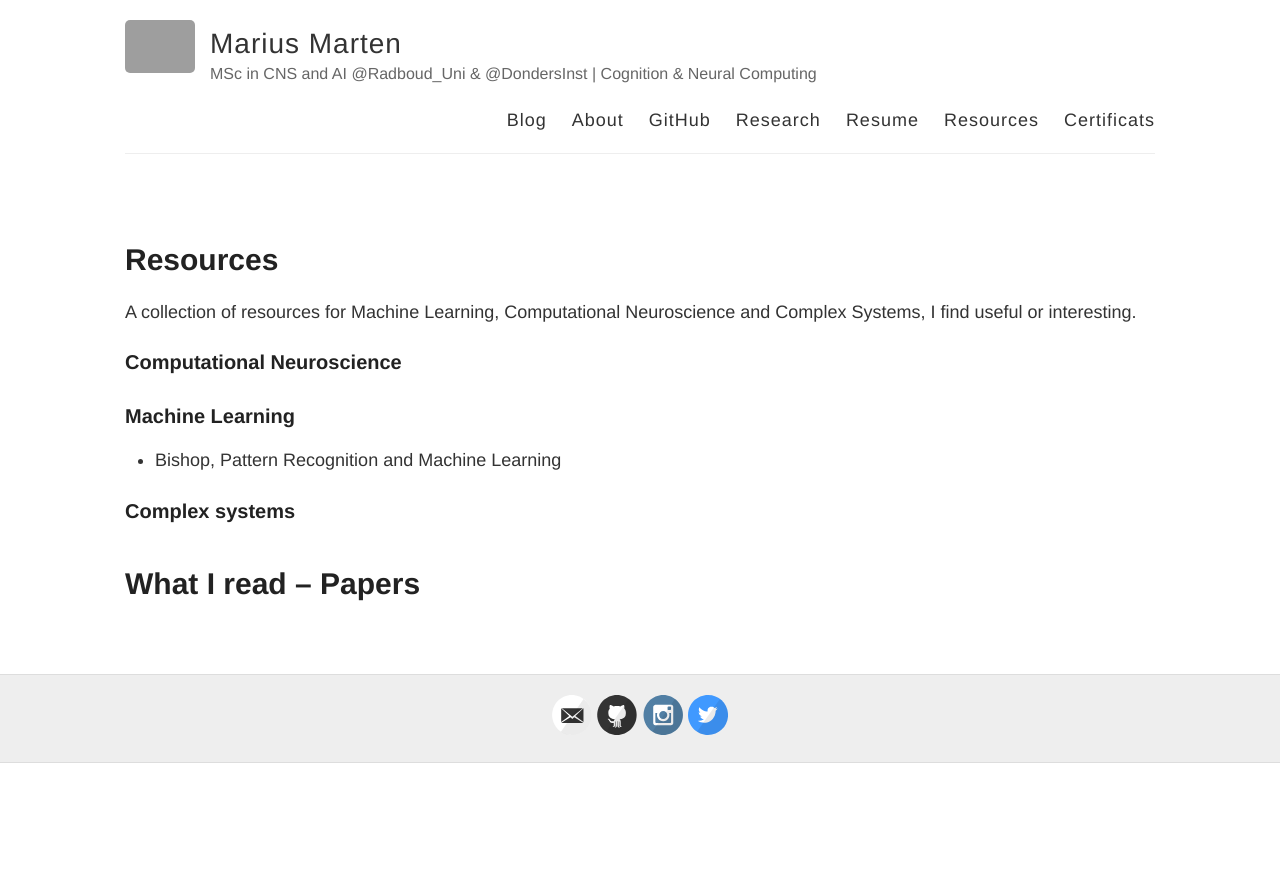
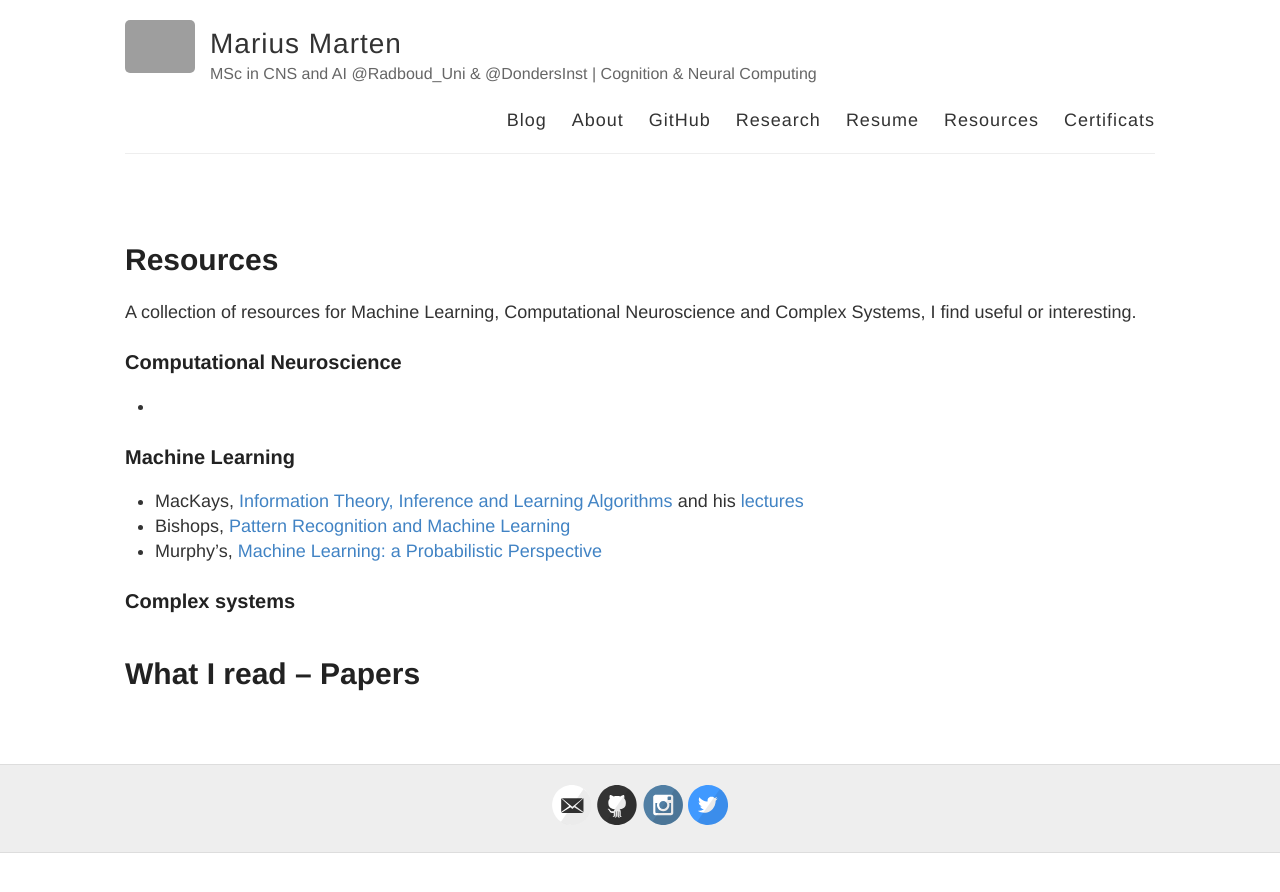
Before and after one commit to Mariusmarten/mariusmarten.github.io, a Jekyll site: the page built from resources.md, in a window 1280 px wide. Shown: the top 892 px of the page. Built offline with Jekyll 4.4.1, drawn with Linux system fonts in a browser that asks for light colours; grey boxes are pictures that could not be loaded.

Commit message:
Update resources.md

```diff
--- a/resources.md
+++ b/resources.md
@@ -8,9 +8,13 @@ A collection of resources for Machine Learning, Computational Neuroscience and C
 
 ### Computational Neuroscience
 
+-
 
 ### Machine Learning
-- Bishop, Pattern Recognition and Machine Learning
+- MacKays, [Information Theory, Inference and Learning Algorithms](https://www.inference.org.uk/itprnn/book.pdf) and his [lectures](https://www.youtube.com/playlist?list=PLruBu5BI5n4aFpG32iMbdWoRVAA-Vcso6)
+- Bishops, [Pattern Recognition and Machine Learning](http://users.isr.ist.utl.pt/~wurmd/Livros/school/Bishop%20-%20Pattern%20Recognition%20And%20Machine%20Learning%20-%20Springer%20%202006.pdf)
+- Murphy’s, [Machine Learning: a Probabilistic Perspective](https://doc.lagout.org/science/Artificial%20Intelligence/Machine%20learning/Machine%20Learning_%20A%20Probabilistic%20Perspective%20%5BMurphy%202012-08-24%5D.pdf)
+
 
 
 ### Complex systems
```
